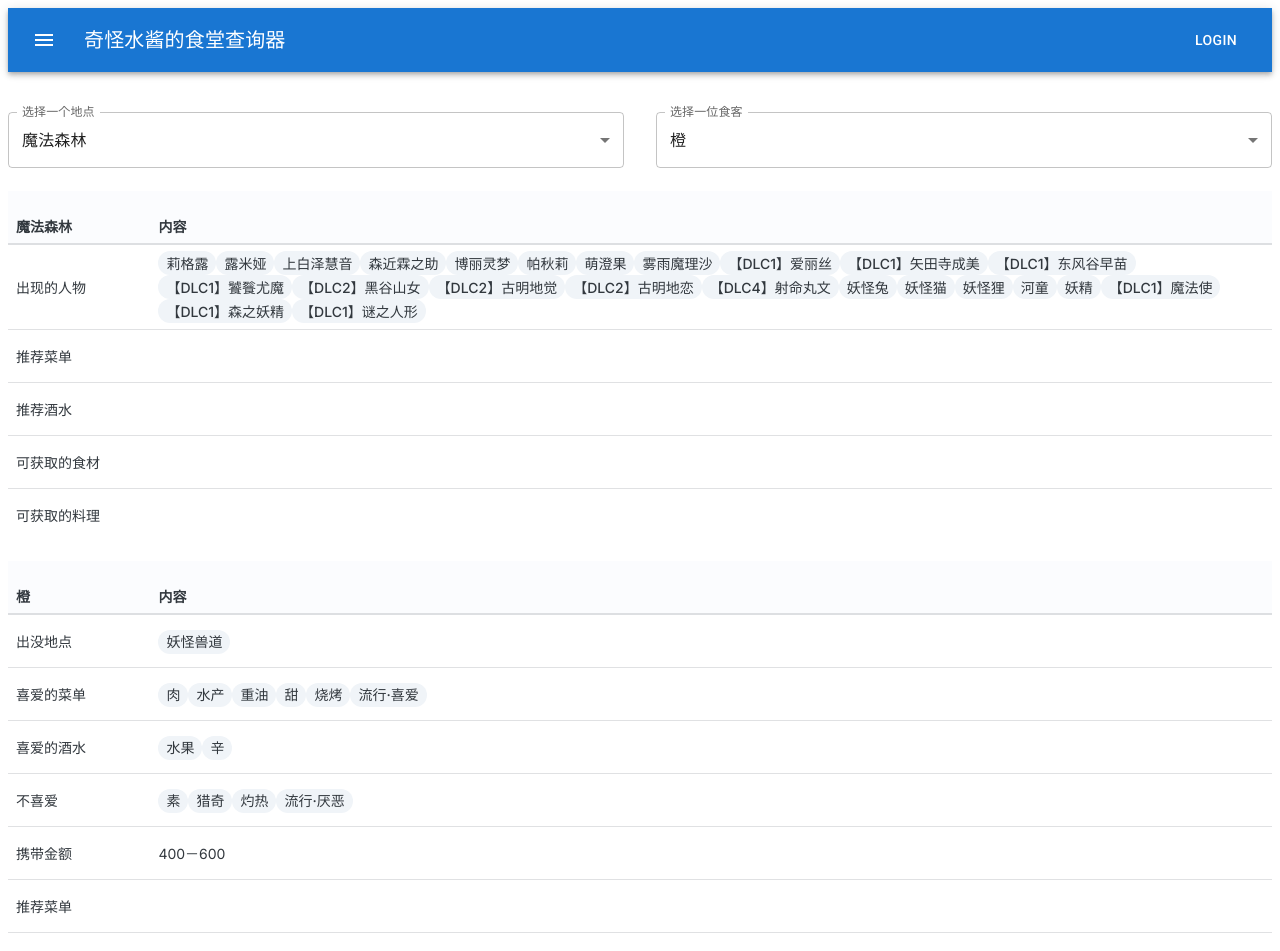
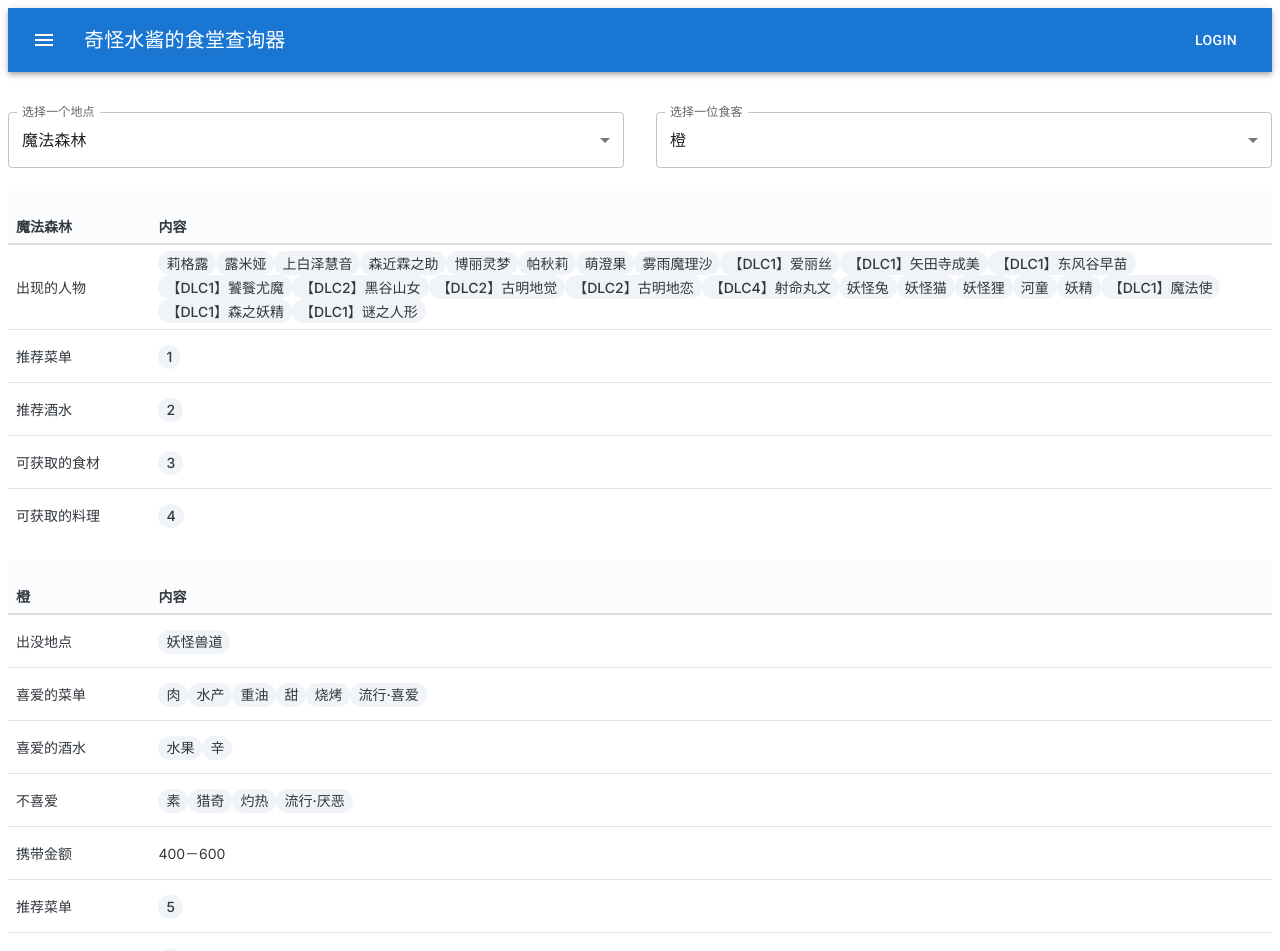
Before and after one commit to RainbowNeko/DaollSammQuery, a Next.js app: page / in a window 1280 px wide. Shown: the top 951 px of the page. Built offline with nearby package versions, Linux system fonts and the light colour scheme.

Commit message:
The data displayed accurately.

```diff
--- a/app/data.tsx
+++ b/app/data.tsx
@@ -420,14 +420,6 @@ var personInfo = new Map<string, PersonInfo>();
 
 dic.Guest.forEach(guest => {
     稀客.filter(xk => xk.名称 == guest).forEach(k => {
-        var lk: string = ""
-        k["喜好·料理"].split("、").forEach(i => {
-            k["厌恶·料理"].split("、").forEach(ni => {
-                if (i != ni) {
-                    lk += "、" + i
-                }
-            })
-        })
         personInfo.set(guest, {
             money: k.携带金额,
             frequent_occurrence: k["出没地点（非邀请状态下三级店）"].split("、"),
@@ -467,17 +459,16 @@ interface RESPONS_GUEST {
 
 export function PLACE_INFO(local: string) {
     var rp: RESPONS_PLACE = {
-        出现的人物: [],
-        推荐菜单: [],
-        推荐酒水: [],
-        可获取的食材: [],
-        可获取的料理: []
+        出现的人物: [],//
+        推荐菜单: ["1"],
+        推荐酒水: ["2"],
+        可获取的食材: ["3"],
+        可获取的料理: ["4"]
     }
-    console.log(personInfo)
-    personInfo.forEach((v, k) => {
-        v.frequent_occurrence.forEach(vfo => {
-            if (local == vfo) {
-                rp.出现的人物.push(k)
+    personInfo.forEach((pi, name) => {
+        pi.frequent_occurrence.forEach(vfo => {
+            if (vfo==local) {
+                rp.出现的人物.push(name)
             }
         })
     })
@@ -488,8 +479,8 @@ export function PLACE_INFO(local: string) {
 export function GUEST_INFO(name: string) {
     var rg: RESPONS_GUEST = {
         人物属性: personInfo.get(name)!,
-        推荐菜单: [],
-        推荐酒水: []
+        推荐菜单: ["5"],
+        推荐酒水: ["6"]
     }
 
     return rg
--- a/app/page.tsx
+++ b/app/page.tsx
@@ -15,7 +15,7 @@
 
 import * as React from 'react';
 import Button from '@mui/material/Button';
-import { Card, Stack, TextField, Tooltip } from "@mui/material";
+import { TextField } from "@mui/material";
 import { DIC, GUEST_INFO, PLACE_INFO } from "./data";
 import MenuItem from '@mui/material/MenuItem';
 import AppBar from '@mui/material/AppBar';
@@ -25,12 +25,6 @@ import Typography from '@mui/material/Typography';
 import IconButton from '@mui/material/IconButton';
 import MenuIcon from '@mui/icons-material/Menu';
 import Table from '@mui/joy/Table';
-import TableBody from '@mui/material/TableBody';
-import TableCell from '@mui/material/TableCell';
-import TableContainer from '@mui/material/TableContainer';
-import TableHead from '@mui/material/TableHead';
-import TableRow from '@mui/material/TableRow';
-import Paper from '@mui/material/Paper';
 import Chip from '@mui/joy/Chip';
 import Grid from '@mui/material/Unstable_Grid2';
 import { useState } from 'react';
@@ -45,16 +39,18 @@ export default function Home() {
 
   const GetPlace = (name: string) => {
     setf_place(name)
-    var pi = PLACE_INFO(f_place)
+    var pi = PLACE_INFO(name)
     setrres_place(pi)
+    // console.log(name)
     // console.log(pi)
   }
 
   const GetGuest = (name: string) => {
     setf_guest(name)
-    var gi = GUEST_INFO(f_guest)
-    setrres_guest(gi)
-    // console.log(gi)
+    var pi = GUEST_INFO(name)
+    setrres_guest(pi)
+    // console.log(name)
+    // console.log(pi)
   }
 
   return (
@@ -106,19 +102,19 @@ export default function Home() {
         </thead>
         <tbody>
           <tr>
-            <td>出现的人物</td><td>{res_place.出现的人物.map(c => { return <Chip key={"1"}>{c}</Chip> })}</td>
+            <td>出现的人物</td><td>{res_place.出现的人物.map(c => { return <Chip key={c}>{c}</Chip> })}</td>
           </tr>
           <tr>
-            <td>推荐菜单</td><td>{res_place.推荐菜单.map(c => { return <Chip key={"2"}>{c}</Chip> })}</td>
+            <td>推荐菜单</td><td>{res_place.推荐菜单.map(c => { return <Chip key={c}>{c}</Chip> })}</td>
           </tr>
           <tr>
-            <td> 推荐酒水</td><td>{res_place.推荐酒水.map(c => { return <Chip key={"3"}>{c}</Chip> })}</td>
+            <td> 推荐酒水</td><td>{res_place.推荐酒水.map(c => { return <Chip key={c}>{c}</Chip> })}</td>
           </tr>
           <tr>
-            <td> 可获取的食材</td><td>{res_place.可获取的食材.map(c => { return <Chip key={"4"}>{c}</Chip> })}</td>
+            <td> 可获取的食材</td><td>{res_place.可获取的食材.map(c => { return <Chip key={c}>{c}</Chip> })}</td>
           </tr>
           <tr>
-            <td> 可获取的料理</td><td>{res_place.可获取的料理.map(c => { return <Chip key={"5"}>{c}</Chip> })}</td>
+            <td> 可获取的料理</td><td>{res_place.可获取的料理.map(c => { return <Chip key={c}>{c}</Chip> })}</td>
           </tr>
         </tbody>
       </Table>
@@ -133,25 +129,25 @@ export default function Home() {
         </thead>
         <tbody>
           <tr>
-            <td>出没地点</td><td>{res_guest.人物属性.frequent_occurrence.map(c => { return <Chip key={"6"}>{c}</Chip> })}</td>
+            <td>出没地点</td><td>{res_guest.人物属性.frequent_occurrence.map(c => { return <Chip key={c}>{c}</Chip> })}</td>
           </tr>
           <tr>
-            <td >喜爱的菜单</td><td>{res_guest.人物属性.like.map(c => { return <Chip key={"7"}>{c}</Chip> })}</td>
+            <td >喜爱的菜单</td><td>{res_guest.人物属性.like.map(c => { return <Chip key={c}>{c}</Chip> })}</td>
           </tr>
           <tr>
-            <td >喜爱的酒水</td><td>{res_guest.人物属性.likewine.map(c => { return <Chip key={"8"}>{c}</Chip> })}</td>
+            <td >喜爱的酒水</td><td>{res_guest.人物属性.likewine.map(c => { return <Chip key={c}>{c}</Chip> })}</td>
           </tr>
           <tr>
-            <td >不喜爱</td><td>{res_guest.人物属性.unlike.map(c => { return <Chip key={"9"}>{c}</Chip> })}</td>
+            <td >不喜爱</td><td>{res_guest.人物属性.unlike.map(c => { return <Chip key={c}>{c}</Chip> })}</td>
           </tr>
           <tr>
             <td>携带金额</td><td>{res_guest.人物属性.money}</td>
           </tr>
           <tr>
-            <td>推荐菜单</td><td>{res_guest.推荐菜单.map(c => { return <Chip key={"10"}>{c}</Chip> })}</td>
+            <td>推荐菜单</td><td>{res_guest.推荐菜单.map(c => { return <Chip key={c}>{c}</Chip> })}</td>
           </tr>
           <tr>
-            <td>推荐酒水</td><td>{res_guest.推荐酒水.map(c => { return <Chip key={"11"}>{c}</Chip> })}</td>
+            <td>推荐酒水</td><td>{res_guest.推荐酒水.map(c => { return <Chip key={c}>{c}</Chip> })}</td>
           </tr>
         </tbody>
       </Table>
```
